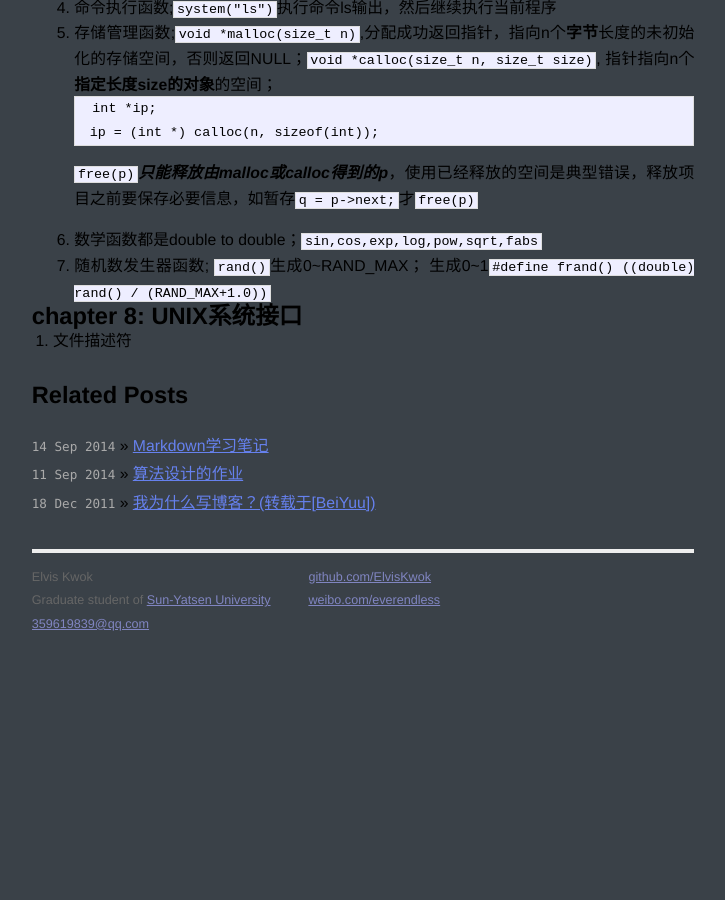
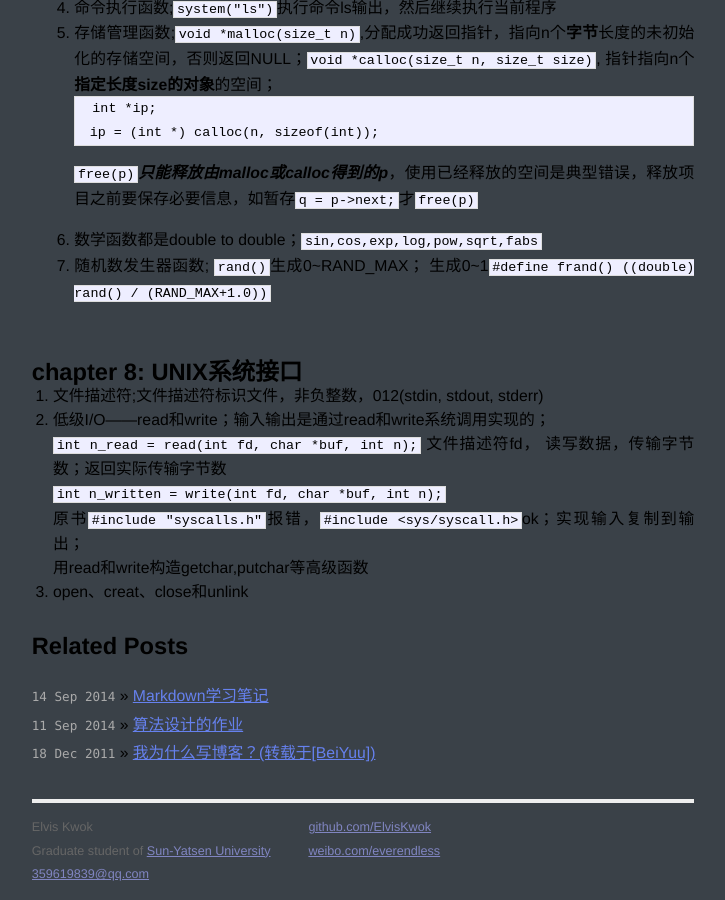
Before and after one commit to ElvisKwok/ElvisKwok.github.io, a Jekyll site: the page built from _posts/2014-09-15-notes-of-the-c-programming-language.md, in a window 1280 px wide and 900 px high, scrolled down 2799 px. Shown: the whole window, without its empty margins (277-1002 px from the left). Built offline with Jekyll 4.4.1, drawn with Linux system fonts in a browser that asks for light colours; Markdown is read by kramdown in place of the engine named in the settings; comment, search, counter and statistics services are not loaded; before the commit the page ends 3448 px from its top, so only the background shows below that.

Commit message:
chapter 8.3

```diff
--- a/_posts/2014-09-15-notes-of-the-c-programming-language.md
+++ b/_posts/2014-09-15-notes-of-the-c-programming-language.md
@@ -111,7 +111,14 @@ title: Notes of the C Programming Language
     6. 数学函数都是double to double；`sin,cos,exp,log,pow,sqrt,fabs`
     7. 随机数发生器函数; `rand()`生成0~RAND_MAX；
     生成0~1`#define frand() ((double) rand() / (RAND_MAX+1.0))`
+
 <br>
 
 ##chapter 8: UNIX系统接口
-1. 文件描述符
+1. 文件描述符;文件描述符标识文件，非负整数，012(stdin, stdout, stderr)
+2. 低级I/O——read和write；输入输出是通过read和write系统调用实现的；
+  `int n_read = read(int fd, char *buf, int n);` 文件描述符fd， 读写数据，传输字节数；返回实际传输字节数
+  `int n_written = write(int fd, char *buf, int n);`
+   原书`#include "syscalls.h"`报错，`#include <sys/syscall.h>`ok；实现输入复制到输出；
+   用read和write构造getchar,putchar等高级函数
+3. open、creat、close和unlink
```
